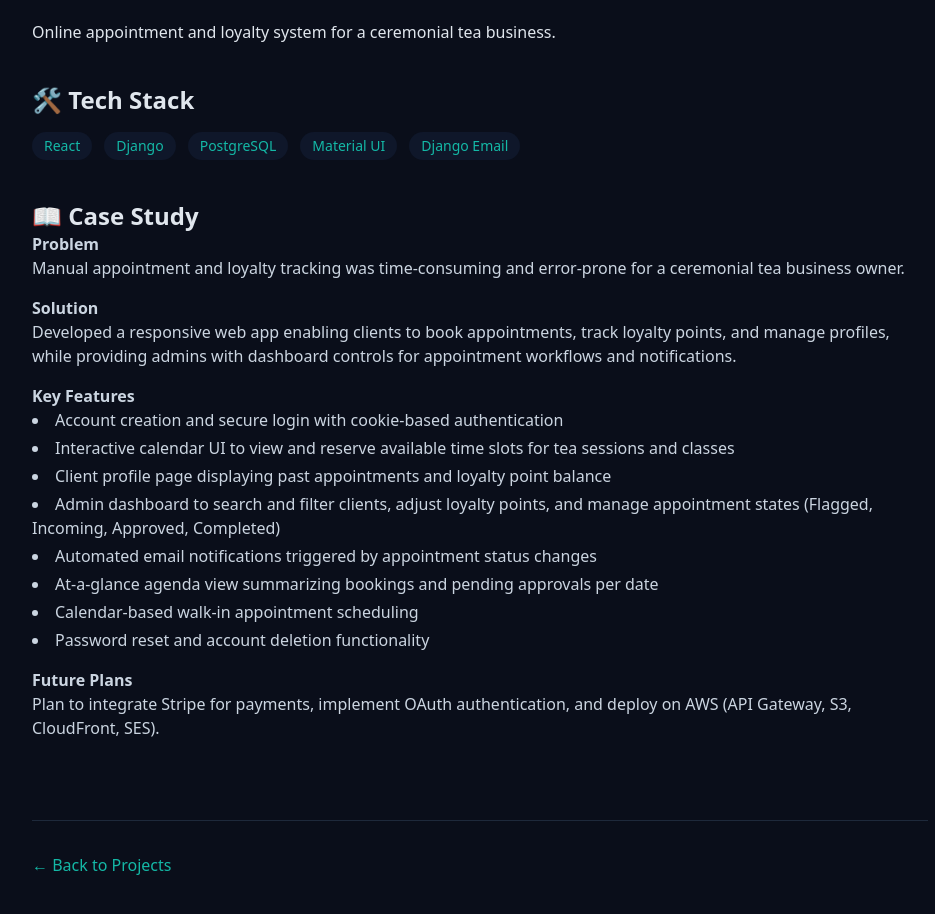
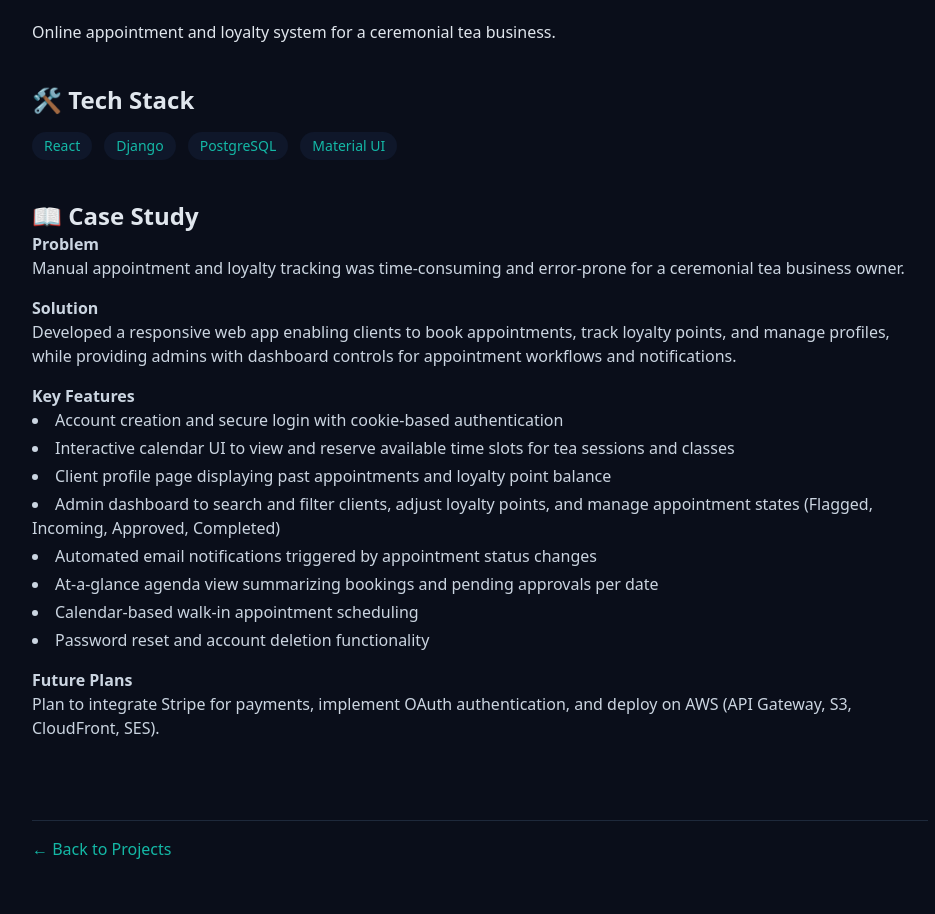
Before and after one commit to Cameron8325/port2, a React (Vite) app: page /work/artifex-scheduler in a window 1280 px wide. Shown: the part 800-1714 px from the top of the page, without its empty margins (160-1095 px from the left). Built offline with nearby package versions, Linux system fonts and the light colour scheme.

Commit message:
Updated project details

```diff
--- a/src/data/projects.js
+++ b/src/data/projects.js
@@ -10,7 +10,7 @@ const projects = [
     type: "Client-Facing Application",
     image: artifex1,
     description: "Online appointment and loyalty system for a ceremonial tea business.",
-    stack: ["React", "Django", "PostgreSQL", "Material UI", "Django Email"],
+    stack: ["React", "Django", "PostgreSQL", "Material UI",],
     link: "#",
     code: "#",
     status: "In Development (Jun 2024 – Present)",
@@ -50,7 +50,6 @@ const projects = [
         "Side-by-side comparison view highlighting field-level edits for appointment change requests",
         "At-a-glance list and filter view of upcoming appointments by employee",
         "Billing and Reports module to generate revenue summaries by employee or time range",
-        "CSV and PDF export options for financial reports (planned)",
         "Email notifications for appointment confirmations and change approvals"
       ],
       future: "Add image attachment feature for inspiration photos, client history viewing, and implement report download functionality."
@@ -75,7 +74,7 @@ const projects = [
         "Call-to-action and contact form integration for lead generation",
         "Responsive design optimized for desktop and mobile devices"
       ],
-      future: "Replace placeholder CTAs with 'Your Project?' invitation to encourage new project inquiries."
+      future: "To keep coding! :)"
     }
   },
 {
--- a/src/pages/ProjectDetail.jsx
+++ b/src/pages/ProjectDetail.jsx
@@ -146,7 +146,7 @@ export default function ProjectDetail() {
           </article>
 
           {/* Footer with back link */}
-          <footer className="pt-8 border-t border-[#1e293b] mt-10">
+          <footer className="pt-4 border-t border-[#1e293b] mt-10">
             <Link to="/work" className="text-[#14b8a6] hover:underline text-sm sm:text-base">
               ← Back to Projects
             </Link>
```
